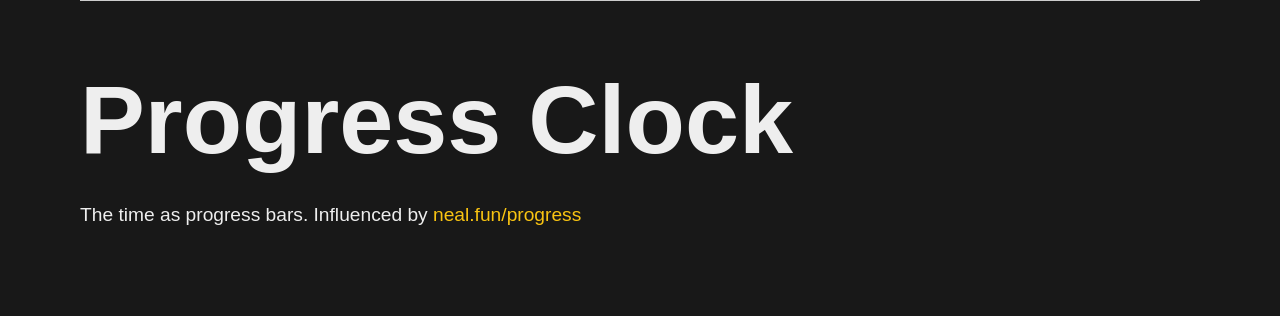
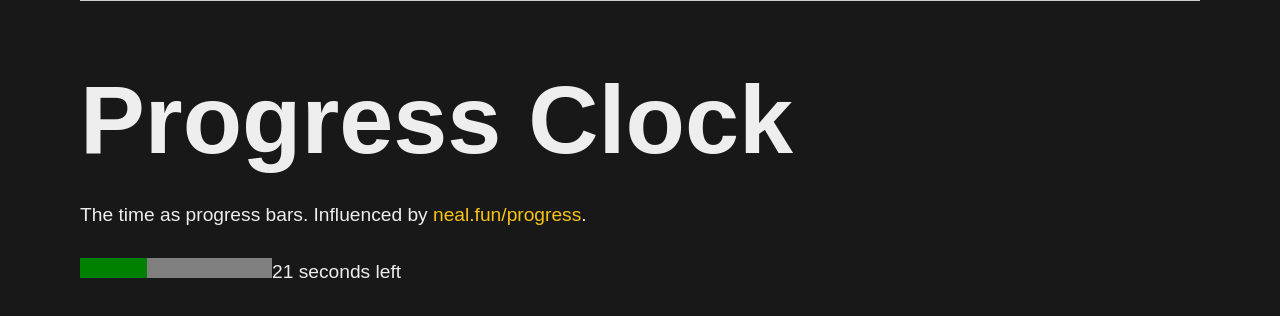
Before and after one commit to tsklxiv/progress-clock, a Next.js app: page / in a window 1280 px wide. Shown: the top 316 px of the page. Built offline with nearby package versions, Linux system fonts and the light colour scheme; a web font is replaced by a local one.

Commit message:
Add a seconds progress bar for exprimenting

```diff
--- a/pages/index.js
+++ b/pages/index.js
@@ -1,6 +1,16 @@
 import Head from 'next/head'
+import {useEffect, useState} from 'react'
 
 export default function Home() {
+  const [time, setTime] = useState(new Date())
+
+  useEffect(() => {
+    const interval = setInterval(() => setTime(new Date()), 1000)
+    return () => {
+      clearInterval(interval)
+    }
+  })
+
   return (
     <div className="container">
       <Head>
@@ -15,8 +25,11 @@ export default function Home() {
 
         <p className="description">
           The time as progress bars.
-          Influenced by <a href="https://neal.fun/progress/">neal.fun/progress</a>
+          Influenced by <a href="https://neal.fun/progress/">neal.fun/progress</a>.
         </p>
+
+        <progress className="second" value={time.getSeconds()} max="60"/>
+        <span className="second-left">{time.getSeconds()} seconds left</span>
       </main>
     </div>
   )
```
